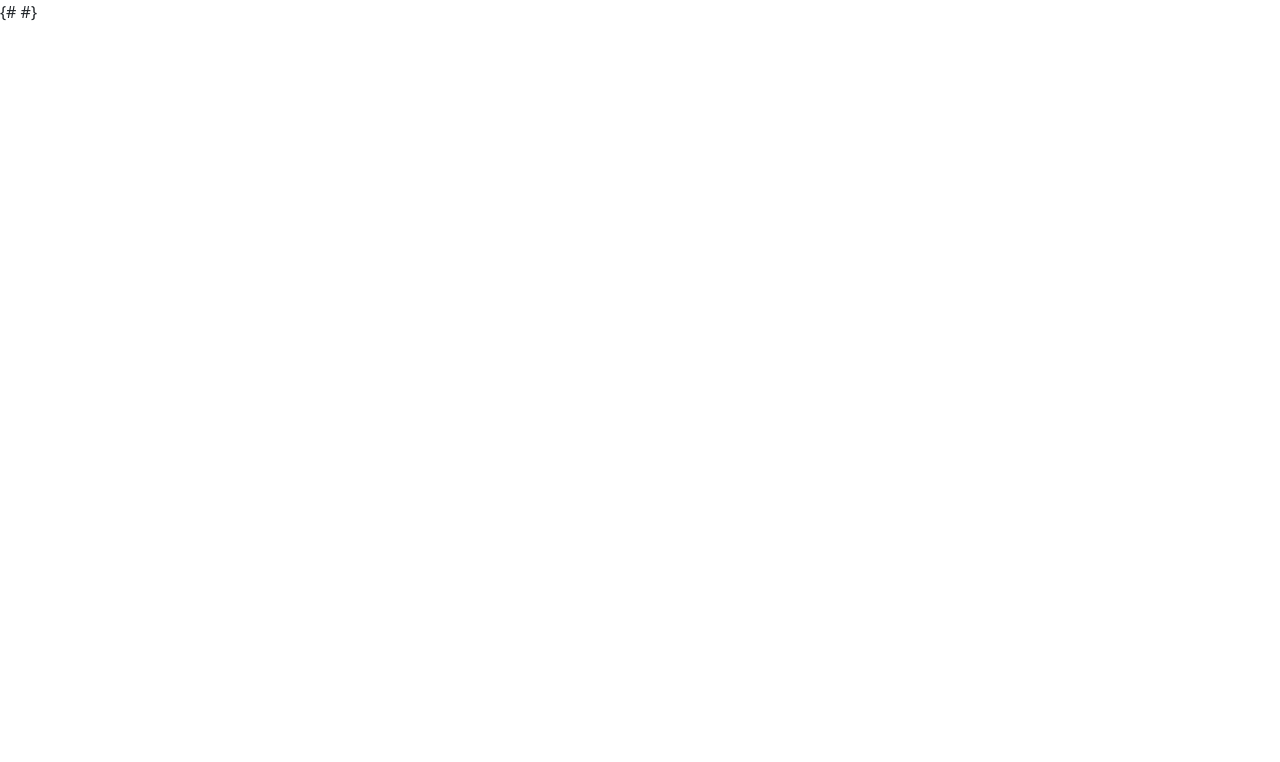
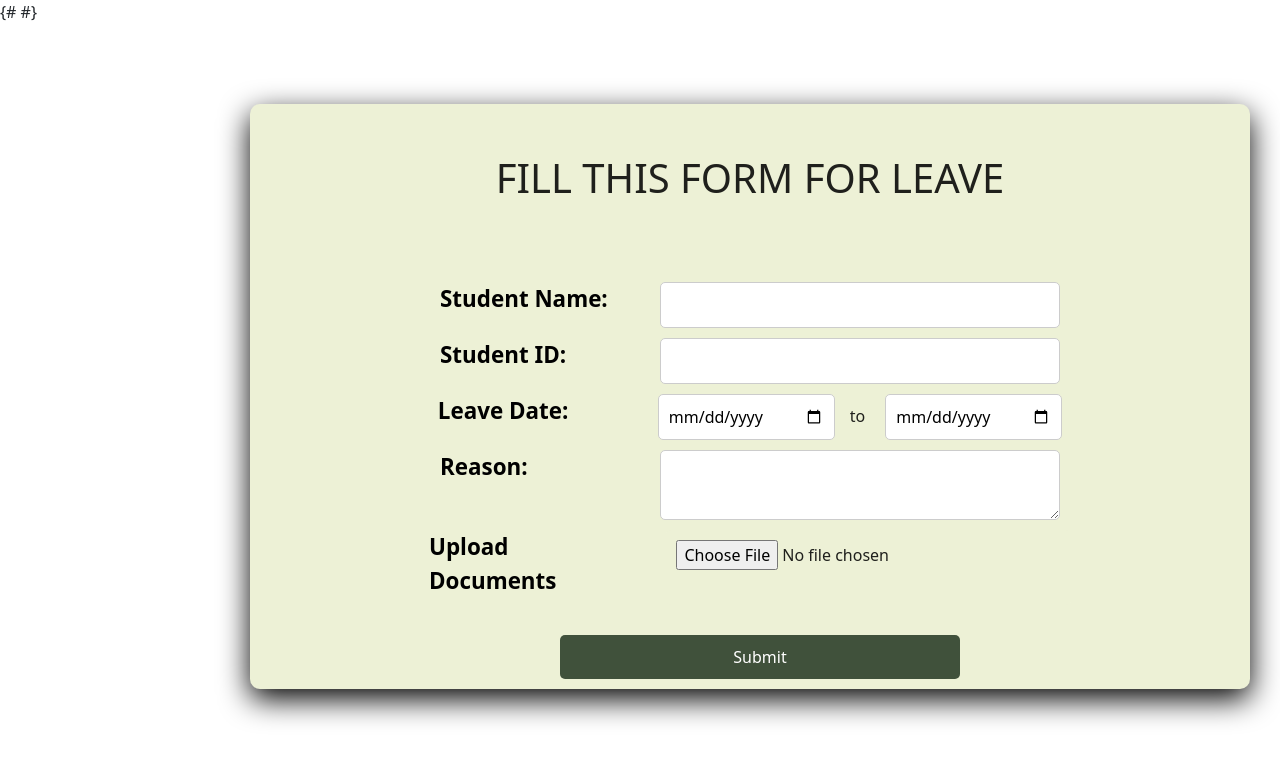
Before and after one commit to bhavya2403/AttendanceManagementSystem, a React (Create React App) app in the folder AMS/frontend/: page /Leave in a window 1280 px wide. Before the commit this address had no page. Shown: the top 762 px of the page. Built offline with nearby package versions, Linux system fonts and the light colour scheme.

Commit message:
updated files

```diff
--- a/AMS/frontend/src/App.js
+++ b/AMS/frontend/src/App.js
@@ -3,6 +3,7 @@ import Login from './Login/Login';
 import Student from './Login/Student/Student'
 import { BrowserRouter, Routes, Route } from 'react-router-dom';
 import Faculty from './Login/Faculty/Faculty';
+import MedicalForm from './Login/Leave/MedicalForm'
 function App() {
   return (
     <>
@@ -11,6 +12,7 @@ function App() {
         <Route path="/" element={<Login/>}/>
         <Route path="/Student/*" element={<Student/>}/>
         <Route path="/Faculty/*" element={<Faculty/>}/>
+        <Route path ="/Leave/*" element={<MedicalForm/>}/>
       </Routes>
     </BrowserRouter>
 
--- a/AMS/frontend/src/Login/Faculty/AttendanceSheet.css
+++ b/AMS/frontend/src/Login/Faculty/AttendanceSheet.css
@@ -18,7 +18,6 @@
   margin-right: 10px;
   display: flex;
 }
-
 .attendance-label-date {
   font-weight: bold;
   margin-right: 10px;
@@ -53,7 +52,6 @@
   margin-left: 10px;
 
 }
-
 .attendance-date-picker {
   font-size: 16px;
   padding: 10px;
@@ -61,7 +59,6 @@
   border-radius: 5px;
   border: 1px solid #ccc;
 }
-
 .attendance-date-picker:focus {
   outline: none;
   border: 1px solid #4CAF50;
--- a/AMS/frontend/src/Login/Faculty/AttendanceSheet.js
+++ b/AMS/frontend/src/Login/Faculty/AttendanceSheet.js
@@ -6,23 +6,31 @@ import "react-datepicker/dist/react-datepicker.css";
 function Attendance() {
   const [students, setStudents] = useState([]);
   const [selectedDate, setSelectedDate] = useState('');
-
+  const [isChecked, setIsChecked] = useState(false);
 
   const handleFetchStudents = () => {
     // Replace the following line with an API call to fetch the students
     const studentNames = ['Alice', 'Bob', 'Charlie'];
-    const initialStudents = studentNames.map(name => ({ name, present: false }));
+    const initialStudents = studentNames.map(name => ({ id: name, name, present: false }));
     setStudents(initialStudents);
+    setIsChecked(false);
+    setSelectedDate(null);
   };
 
   const handleDateChange = (date) => {
     setSelectedDate(date);
   };
 
-  const handleAttendanceChange = (event, student) => {
+  const handleAttendanceChange = (event, studentId) => {
     const checked = event.target.checked;
-    setStudents(students.map(s => s.name === student ? { ...s, present: checked } : s));
+    setStudents(students.map(s => s.id === studentId ? { ...s, present: checked } : s));
   };
+
+  const onSubmitHandler = (event) => {
+    event.preventDefault();
+    setIsChecked(true);
+  };
+
 
   return (
     <div className="attendance-container">
@@ -33,8 +41,9 @@ function Attendance() {
       <br />
       {students.length > 0 && (
         <div>
+          <form onSubmit={onSubmitHandler}>
             <div className="date-picker-wrapper">
-            <label className="attendance-label-date">
+              <label className="attendance-label-date" style={{color: 'black', textAlign: 'center'}}>
                 Select Date{''}
               </label>
               <DatePicker className="attendance-date-picker" selected={selectedDate} onChange={handleDateChange} minDate={new Date(2023, 0, 1)} placeholderText="Select a date" dateFormat="dd/MM/yyyy"/>
@@ -42,12 +51,12 @@ function Attendance() {
             <br />
             <br />
             {selectedDate && (
-            <div className="card">
-              <ul className="attendance-list">
+              <div className="card" style={{marginBottom:'20px'}}>
+                <ul className="attendance-list" style={{width: '500px'}}>
                   {students.map(s => (
-                  <li key={s.name} className="attendance-item">
-                    <label className="attendance-label">
-                      <input type="checkbox" checked={s.present} onChange={e => handleAttendanceChange(e, s.name)} style={{marginRight: '10px'}}/>
+                    <li key={s.id} className="attendance-item">
+                      <label className="attendance-label" style={{color: 'black'}}>
+                        <input type="checkbox" checked={s.present} onChange={e => handleAttendanceChange(e, s.id)} style={{marginRight: '10px'}}/>
                         {s.name}
                       </label>
                     </li>
@@ -55,6 +64,8 @@ function Attendance() {
                 </ul>
               </div>
             )}
+            <button type="submit" onClick={handleFetchStudents}>Submit</button>
+          </form>
         </div>
       )}
     </div>
--- a/AMS/frontend/src/Login/Faculty/ViewAttendance.js
+++ b/AMS/frontend/src/Login/Faculty/ViewAttendance.js
@@ -41,13 +41,13 @@ function ViewAttendance() {
     <div className="attendance-container">
       <h1 className="attendance-header">View Attendance</h1>
 
-      <button className="attendance-button" onClick={handleFetchStudents}>Mark Attendance</button>
+      <button className="attendance-button" onClick={handleFetchStudents}>View Attendance</button>
       <br />
       <br />
       {students.length > 0 && (
         <div>
-          <label className="attendance-label-date">
-            Date: {' '}
+          <label className="attendance-label-date" style={{color: 'black'}}>
+          Select Date: {' '}
             <select value={selectedDate} onChange={handleDateChange}>
               <option value="">Select a date</option>
               {daysInMonth.map(day => (
--- a/AMS/frontend/src/Login/Leave/MedicalForm.css
+++ b/AMS/frontend/src/Login/Leave/MedicalForm.css
@@ -2,17 +2,19 @@ form {
   display: flex;
   flex-direction: column;
   align-items: center;
-}
+  }
 
-  .label {
-    margin-left: 20px;
+
+
+  .form-label {
+    text-align: left;
     font-weight: bold;
     margin-bottom: 3px;
     width: 200px;
+    color: black;
   }
 
-  .input,
-  .textarea {
+  .form-input,.form-textarea {
     padding: 10px;
     margin-bottom: 10px;
     border: 1px solid #ccc;
@@ -20,25 +22,28 @@ form {
     font-size: 16px;
     width: 400px;
     box-sizing: border-box;
+    background-color: white;
   }
 
-  .input {
+
+  .form-input {
     margin-left: 20px;
   }
 
-  .textarea {
+  .form-textarea {
     margin-left: 20px;
   }
 
-  .button {
+  .form-button {
     background-color: #5c7cfa;
     color: #fff;
     padding: 10px 20px;
-    width: 500px;
+    width: 400px;
     border: none;
     border-radius: 5px;
     font-size: 16px;
     cursor: pointer;
     margin-top: 10px;
     margin-left: 70px;
+    margin-bottom: 10px;
   }
--- a/AMS/frontend/src/Login/Leave/MedicalForm.js
+++ b/AMS/frontend/src/Login/Leave/MedicalForm.js
@@ -1,6 +1,9 @@
 import React, {useState} from 'react';
 import { format } from 'date-fns'
 import './MedicalForm.css';  // import the CSS file
+import Card from '@mui/material/Card';
+import { ToastContainer, toast } from 'react-toastify';
+import 'react-toastify/dist/ReactToastify.css';
 
 format(new Date(), 'dd.MM.yyyy')
 
@@ -10,8 +13,7 @@ function MedicalForm() {
   const [startLeaveDate, setStartLeaveDate] = useState('');
   const [endLeaveDate, setEndLeaveDate] = useState('');
   const [reason, setReason] = useState('');
-  const [phoneNo, setPhoneNo] = useState('');
-  const [email, setEmail] = useState('');
+  const [file, setFile] = useState();
 
   const studentNameHandler = (event) => {
     setStudentName(event.target.value);
@@ -33,16 +35,51 @@ function MedicalForm() {
     setReason(event.target.value);
   }
 
-  const phoneNoHandler = (event) => {
-    setPhoneNo(event.target.value);
+  const fileHandler = (event) => {
+    setFile(event.target.files[0]);
   }
 
-  const emailHandler = (event) => {
-    setEmail(event.target.value);
-  }
 
-  const onSubmitHandler = (event) => {
+
+  let onSubmitHandler = async (event) => {
     event.preventDefault();
+
+    const formData = new FormData();
+    formData.append('studentName', studentName);
+    formData.append('studentID', studentID);
+    formData.append('startLeaveDate', startLeaveDate);
+    formData.append('endLeaveDate', endLeaveDate);
+    formData.append('reason', reason);
+    formData.append('file', file);
+
+    try{
+      const requestOptions = {
+          method: 'POST',
+          headers: {
+            'Content-Type': 'application/json',
+            // 'X-CSRFToken': csrftoken
+          },
+
+          body: JSON.stringify({
+            'studentName': studentName,
+            'studentID': studentID,
+            'startLeaveDate': startLeaveDate,
+            'endLeaveDate': endLeaveDate,
+            'reason': reason,
+            'file': file,
+          }),
+      }
+
+      const response = await fetch("URL", requestOptions);
+      const data = await response.json();
+      if(response.ok){
+        toast.success("Leave application submitted successfully!");
+      }
+      console.log(response);
+    }catch(error){
+
+    }
+
     console.log(studentName);
     setStudentName('');
     console.log(studentID);
@@ -53,45 +90,42 @@ function MedicalForm() {
     setEndLeaveDate('');
     console.log(reason);
     setReason('');
-    console.log(phoneNo);
-    setPhoneNo('');
-    console.log(email);
-    setEmail('');
+    console.log(file);
+    setFile(null);
+    document.getElementById("file").value = "";
   }
 
   return(
+    <div>
+    <Card style={{ marginLeft: "250px", borderRadius:'10px', backgroundColor: '#EDF1D6', boxShadow: '0px 10px 30px black', marginTop: '80px',marginBottom: '10px',height: 'auto', width: '1000px'}}>
     <form className="form" onSubmit={onSubmitHandler} style={{marginTop:'50px'}}>
-      <h1 style={{textAlign: 'center'}}>FILL THIS FORM FOR MEDICAL LEAVE</h1><br/><br/><br/>
+      <h1>FILL THIS FORM FOR LEAVE</h1><br/><br/><br/>
       <div className="form-group" style={{display: 'flex'}}>
-        <label className="label">Student Name:</label>
-        <input className="input" id="student-name" type="text" value={studentName} onChange={studentNameHandler} required  />
+        <label className="form-label" >Student Name:</label>
+        <input className="form-input" id="student-name" type="text" value={studentName} onChange={studentNameHandler} required  />
       </div>
       <div className="form-group"  style={{display: 'flex'}}>
-        <label className="label">Student ID:</label>
-        <input className="input" id="student-id" type="text" value={studentID} onChange={studentIDHandler} required />
+        <label className="form-label">Student ID:</label>
+        <input className="form-input" id="student-id" type="text" value={studentID} onChange={studentIDHandler} required />
       </div>
       <div className="form-group"  style={{display: 'flex'}}>
-        <label className="label">Leave Date:</label>
-        <input className="input" id="date1" type="date" value={startLeaveDate} onChange={startLeaveDateHandler} style={{width: '177px'}} required/>
+        <label className="form-label">Leave Date:</label>
+        <input className="form-input" id="date1" type="date" value={startLeaveDate} onChange={startLeaveDateHandler} style={{width: '177px'}} required/>
         <div style={{marginTop: '10px', marginLeft: '15px'}}>to</div>
-        <input className="input" id="date2" type="date" value={endLeaveDate} onChange={endLeaveDateHandler} style={{width: '177px'}} required/>
+        <input className="form-input" id="date2" type="date" value={endLeaveDate} onChange={endLeaveDateHandler} style={{width: '177px'}} required/>
       </div>
       <div className="form-group"  style={{display: 'flex'}}>
-        <label className="label">Reason:</label>
-        <textarea className="textarea" id="reason" value={reason} onChange={reasonHandler} required/>
+        <label className="form-label">Reason:</label>
+        <textarea className="form-textarea" id="reason" value={reason} onChange={reasonHandler} required/>
       </div>
-      <div className="form-group"  style={{display: 'flex'}}>
-        <label className="label">Email ID: </label>
-        <input className="input" id="email" type="email" value={email} onChange={emailHandler} required />
+      <div style={{display: 'flex'}}>
+        <label className="form-label" style={{marginRight: '110px'}}>Upload Documents</label>
+        <input style={{ border: 'none', outline: 'none', }} id="file" type="file" accepts=".pdf,.doc.,.docx" onChange={fileHandler} required />
       </div>
-      <div className="form-group"  style={{display: 'flex'}}>
-        <label className="label">Phone:</label>
-        <input className="input" id="phone" type="tel" value={phoneNo} onChange={phoneNoHandler} required />
-      </div>
-
-      <button  className="button" type="submit">Submit</button>
+      <button  className="form-button" style={{backgroundColor: '#40513B', marginRight: '50px', marginTop: '30px'}}type="submit">Submit</button>
     </form>
-
+    </Card>
+    </div>
   )
 }
 
--- a/package.json
+++ b/package.json
@@ -1,5 +1,6 @@
 {
   "dependencies": {
+    "react-toastify": "^9.1.2",
     "recharts": "^2.5.0"
   }
 }
```
Also changed, not shown: AMS/frontend/src/Login/Faculty/FacultyNavbar.js (+11 -6 lines), AMS/frontend/src/Login/Student/ProgressBar.css (+4 -4 lines), AMS/frontend/src/Login/Student/ProgressBar.js (+21 -21 lines), 1 other file (tests, documents, lock files or other folders). Lines whose indentation alone changed are shown as unchanged.
